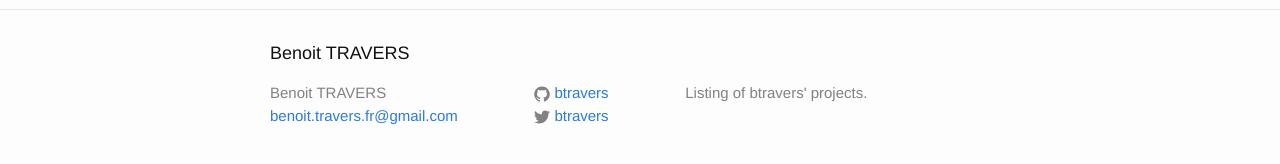
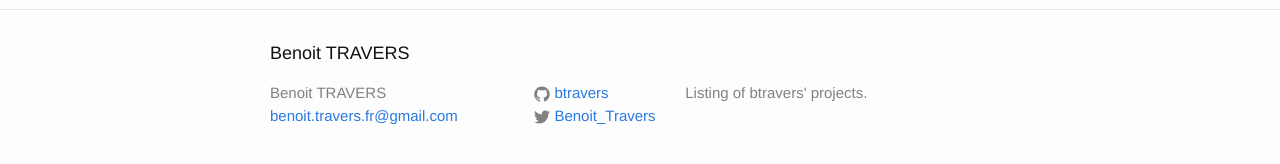
Before and after one commit to btravers/btravers.github.io, a Jekyll site: the page built from index.html, in a window 1280 px wide. Shown: the part 590-754 px from the top of the page. Built offline with Jekyll 4.4.1, drawn with Linux system fonts in a browser that asks for light colours.

Commit message:
Change twitter pseudo

```diff
--- a/_config.yml
+++ b/_config.yml
@@ -3,7 +3,7 @@ title: Benoit TRAVERS
 email: benoit.travers.fr@gmail.com
 description: Listing of btravers' projects.
 baseurl: ""
-twitter_username: btravers
+twitter_username: Benoit_Travers
 github_username:  btravers
 
 # Build settings
```
